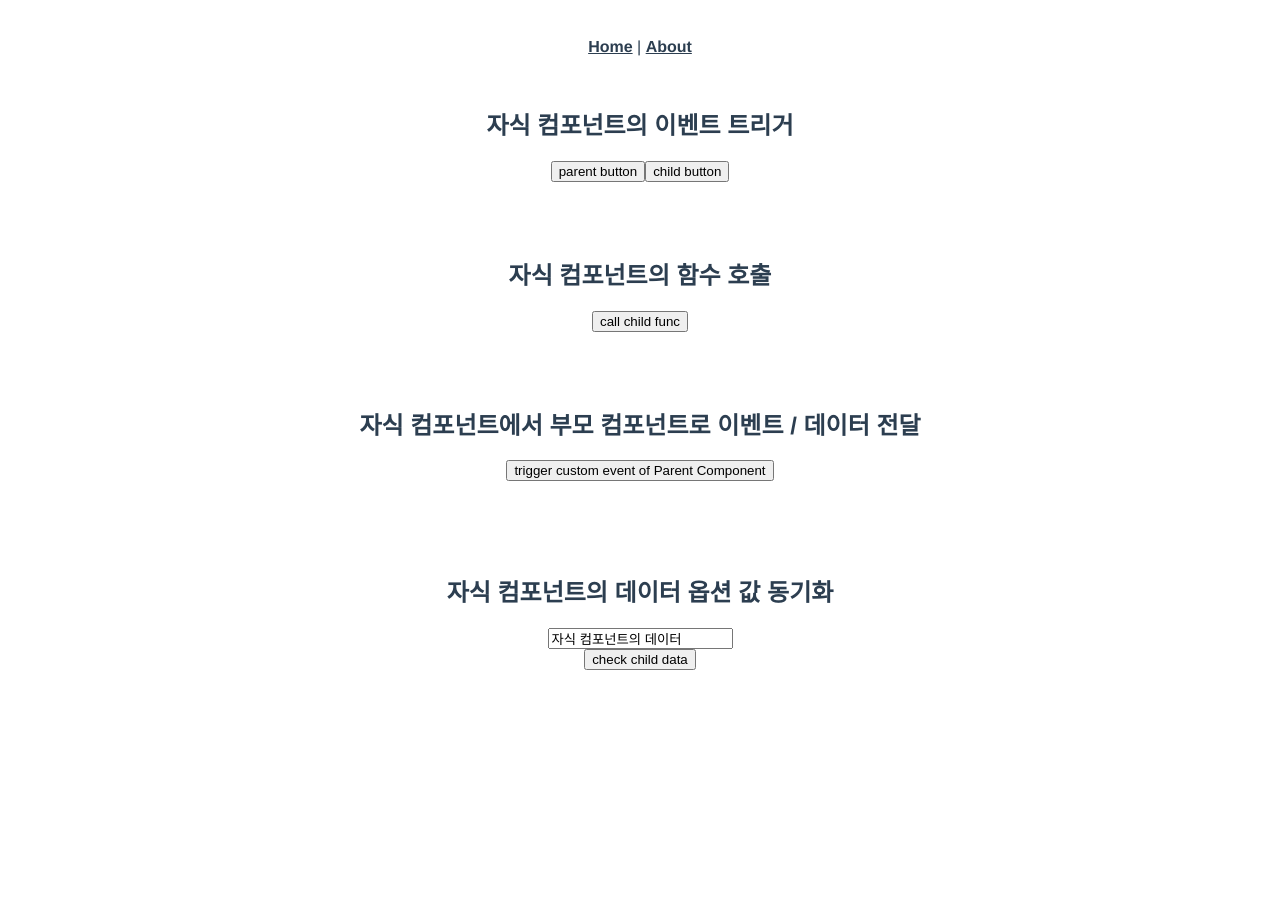
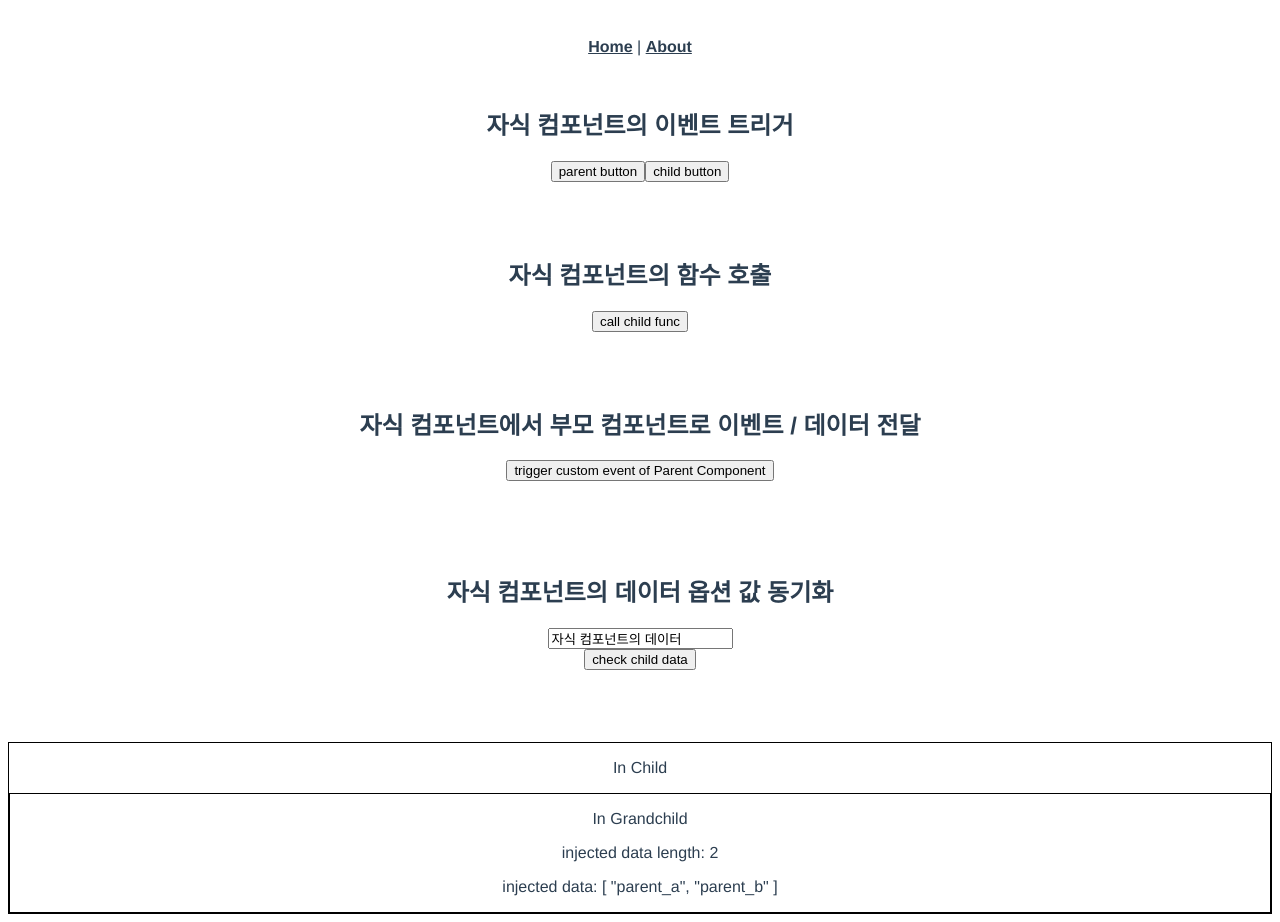
Before and after one commit to yunyun3599/Vue, a Vue app: page /parent-components in a window 1280 px wide. Before the commit the page ends 800 px from the top, so only its background shows below. Built offline with nearby package versions, Linux system fonts and the light colour scheme.

Commit message:
provide/inject

```diff
--- /dev/null
+++ b/src/views/Chapter8_Component_Advance/components/ProvideInjectChild.vue
@@ -0,0 +1,12 @@
+<template>
+    <div style="border: 1px solid black">
+        <p>In Child</p>
+        <ProvideInjectGrandchild/>
+    </div>
+</template>
+<script>
+    import ProvideInjectGrandchild from './ProvideInjectGrandchild.vue';
+    export default {
+        components: {ProvideInjectGrandchild},
+    }
+</script>
--- /dev/null
+++ b/src/views/Chapter8_Component_Advance/components/ProvideInjectGrandchild.vue
@@ -0,0 +1,12 @@
+<template>
+    <div style="border: 1px solid black">
+        <p>In Grandchild</p>
+        <p>injected data length: {{ this.itemLength }}</p>
+        <p>injected data: {{ this.items }}</p>
+    </div>
+</template>
+<script>
+    export default {
+        inject: ['itemLength', 'items']
+    }
+</script>
--- a/src/views/Chapter8_Component_Advance/views/ParentComponents.vue
+++ b/src/views/Chapter8_Component_Advance/views/ParentComponents.vue
@@ -7,6 +7,8 @@
         <parent-component-3/>
         <br/><br/><br/><br/>
         <parent-component-4/>
+        <br/><br/><br/><br/>
+        <provide-inject-parent/>
     </div>
 </template>
 <script>
@@ -14,7 +16,8 @@
     import ParentComponent2 from './ParentComponent2.vue';
     import ParentComponent3 from './ParentComponent3.vue';
     import ParentComponent4 from './ParentComponent4.vue';
+    import ProvideInjectParent from './ProvideInjectParent.vue';
     export default {
-        components: {ParentComponent1, ParentComponent2, ParentComponent3, ParentComponent4}
+        components: {ParentComponent1, ParentComponent2, ParentComponent3, ParentComponent4, ProvideInjectParent}
     }
 </script>
--- /dev/null
+++ b/src/views/Chapter8_Component_Advance/views/ProvideInjectParent.vue
@@ -0,0 +1,21 @@
+<template>
+    <ProvideInjectChild />
+</template>
+<script>
+    import ProvideInjectChild from '../components/ProvideInjectChild.vue';
+    export default {
+        components: {ProvideInjectChild},
+        data() {
+            return {
+                items: ['parent_a', 'parent_b']
+            };
+        },
+        provide() {
+            return {
+                itemLength: this.items.length,
+                items: this.items
+            };
+        }
+
+    }
+</script>
```
Also changed, not shown: src/views/Chapter8_Component_Advance/Readme.md.
